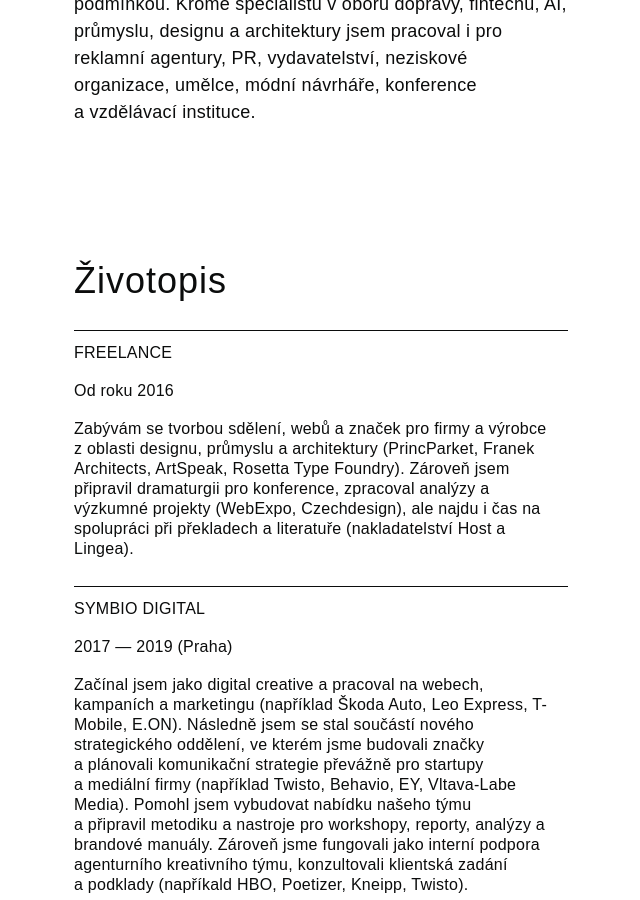
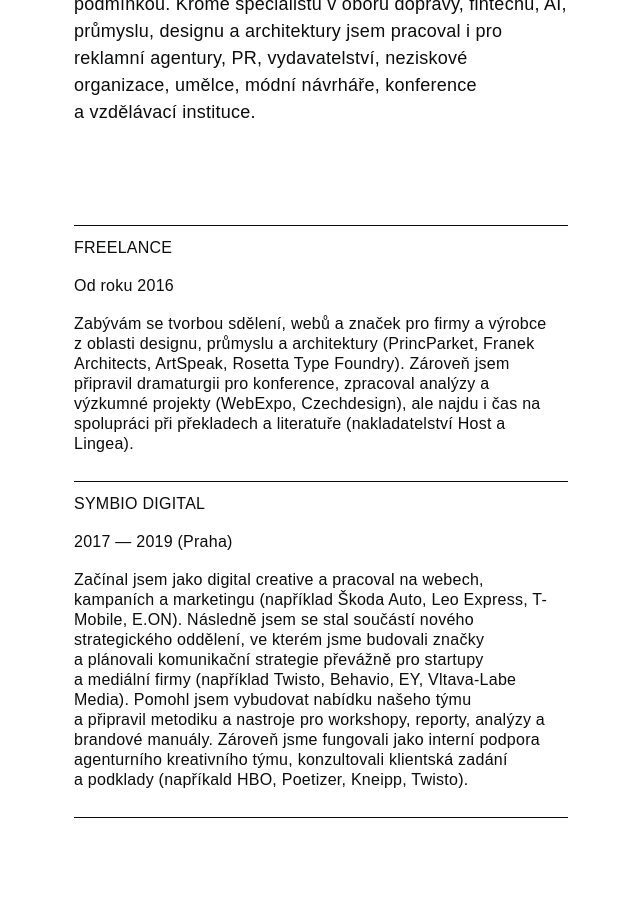
Before and after one commit to fdedic/fdedic.github.io, a Jekyll site: the page built from index.md, in a window 1280 px wide and 900 px high, scrolled down 1550 px. Shown: the whole window, without its empty margins (186-826 px from the left). Built offline with Jekyll 4.4.1, drawn with Linux system fonts in a browser that asks for light colours; nearby versions of some CDN libraries; some web fonts are replaced.

Commit message:
Update index.md

```diff
--- a/index.md
+++ b/index.md
@@ -33,7 +33,6 @@ Převážně se zaměřuji na technologie, ale nemusí to být podmínkou. Krom
   <tbody>
     <tr>
       <th>
-        <h2>Životopis</h2>
       </th>
     </tr>
     <tr>
```
